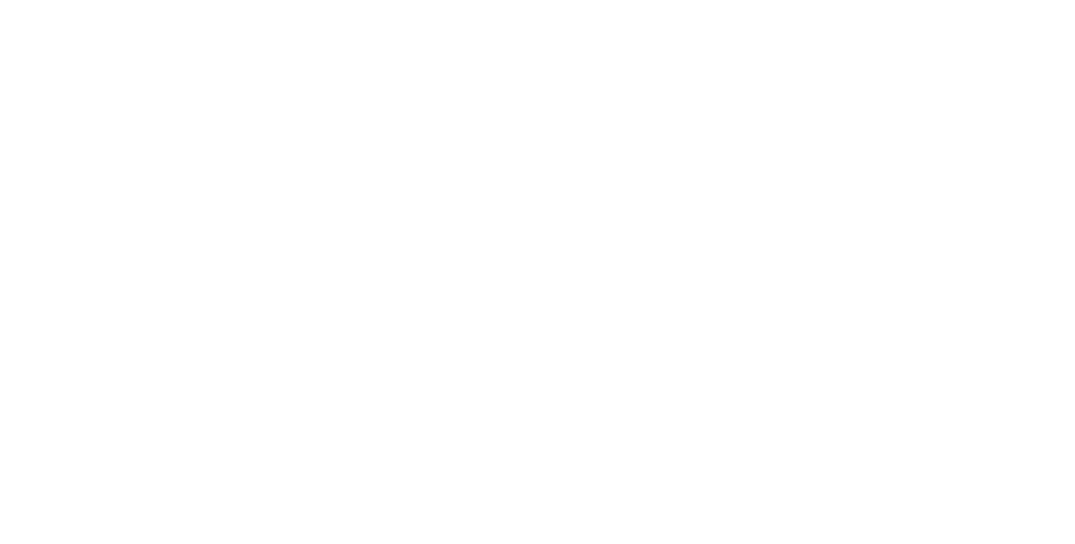
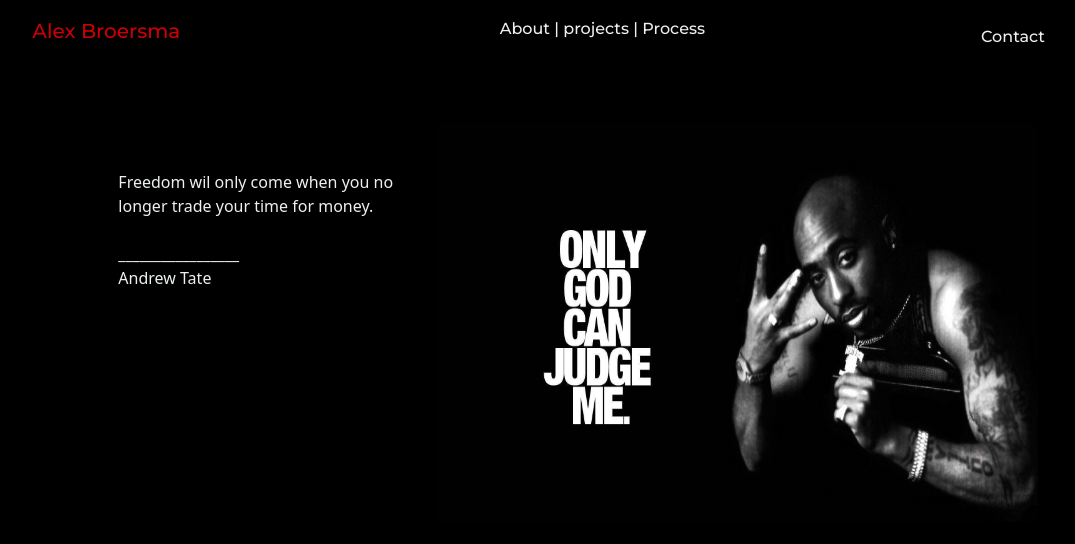
Before and after one commit to Alex20games/alex20games.github.io, a plain HTML site: page index.html in a window 1280 px wide. Shown: the whole page, without its empty margins (107-1182 px from the left). Drawn offline with nearby package versions, Linux system fonts and the light colour scheme.

Commit message:
home page gemaakt

```diff
--- /dev/null
+++ b/css/style.css
@@ -0,0 +1,65 @@
+@import url("https://fonts.googleapis.com/css2?family=Montserrat:wght@500&display=swap");
+:root {
+  --smoke-gray: #353839;
+  --dark: #000000;
+  --off-white: #edf0f1;
+  --red: #cc0002;
+}
+* {
+  padding: 0;
+  margin: 0;
+  box-sizing: border-box;
+  background-color: var(--dark);
+}
+
+body {
+  color: var(--off-white);
+  background-color: var(--dark);
+}
+
+.logo {
+  color: var(--red);
+  cursor: pointer;
+  font-size: 20px;
+}
+
+li,
+a,
+button {
+  font-family: "montserrat", sans-serif;
+  font-weight: 500;
+  font-size: 16px;
+  color: var(--off-white);
+  text-decoration: none;
+}
+
+.nav_links {
+  list-style: none;
+}
+
+.nav_links li {
+  display: inline-block;
+  padding: 0 20px;
+}
+
+.nav_links li a {
+  transition: all 0.3s ease;
+}
+
+.nav_links li a:hover {
+  color: var(--red);
+}
+
+button {
+  padding: 9px 25px;
+  background-color: var(--dark);
+  border: none;
+  border-radius: 50px;
+  cursor: pointer;
+  transition: all 0.3s ease;
+}
+
+button:hover {
+  background-color: var(--red);
+  color: var(--dark);
+}
--- a/index.html
+++ b/index.html
@@ -16,16 +16,53 @@
       integrity="sha384-T3c6CoIi6uLrA9TneNEoa7RxnatzjcDSCmG1MXxSR1GAsXEV/Dwwykc2MPK8M2HN"
       crossorigin="anonymous"
     />
+    <link rel="stylesheet" href="css/style.css" />
   </head>
 
   <body>
     <header>
-      <div class="container-fluid"></div>
+      <div class="container-fluid text-center">
+        <div class="row">
+          <div class="col-4 p-3">
+            <a class="logo" href="index.html">Alex Broersma</a>
+          </div>
+          <div class="col-5 p-3">
+            <ul class="nav_links">
+              <li>
+                <a href="about.html">About |</a>
+                <a href="project.html">projects |</a>
+                <a href="process.html">Process</a>
+              </li>
+            </ul>
+          </div>
+
+          <div class="col p-3">
+            <a class="cta" href="contact.html"><button>Contact</button></a>
+          </div>
+        </div>
+      </div>
     </header>
-    <main></main>
-    <footer>
-      <!-- place footer here -->
-    </footer>
+    <main>
+      <div class="container-fluid mt-5">
+        <div class="row">
+          <div class="col-2"></div>
+          <div class="col-3 mt-5">
+            <p>
+              Freedom wil only come when you no longer trade your time for
+              money.
+              <br />
+              <br />
+              _________________ <br />
+              Andrew Tate
+            </p>
+          </div>
+          <div class="col-7">
+            <img src="img/2pac.jpg" alt="tupac" width="600px" height="400px" />
+          </div>
+        </div>
+      </div>
+    </main>
+    <footer></footer>
     <!-- Bootstrap JavaScript Libraries -->
     <script
       src="https://cdn.jsdelivr.net/npm/@popperjs/core@2.11.8/dist/umd/popper.min.js"
```
Also changed, not shown: about.html (added), img/2pac.jpg (added), img/Hoger Lager.png (added), img/snake.png (added), img/sudoku.png (added), img/webcata.png (added), 1 other file.
